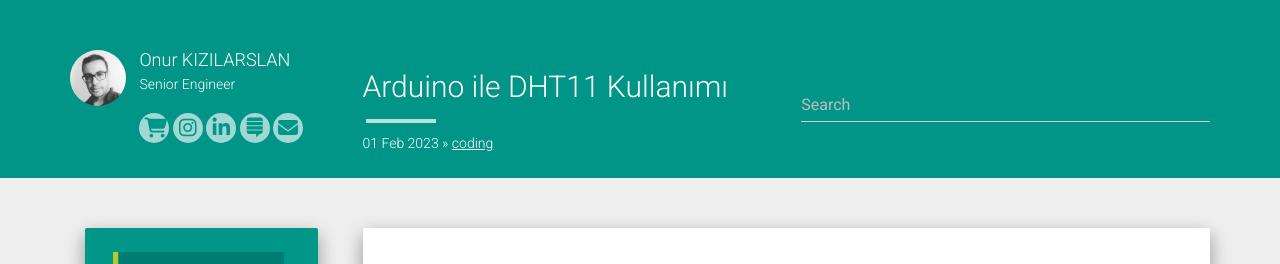
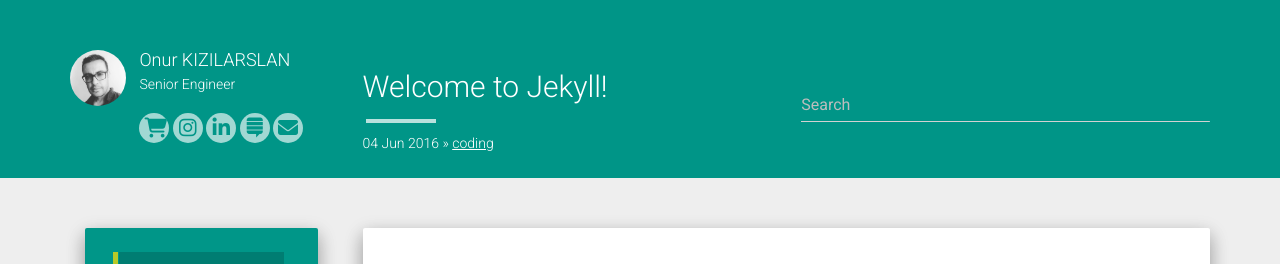
Before and after one commit to imonur/blog, a Jekyll site: the page built from _posts/2016-06-04-dht11-kullanimi.md, in a window 1280 px wide. Shown: the top 264 px of the page. Built offline with Jekyll 4.4.1, drawn with Linux system fonts in a browser that asks for light colours; nearby versions of some CDN libraries; comment, search, counter and statistics services are not loaded.

Commit message:
Update and rename 2023-02-01-dht11-kullanimi.md to 2016-06-04-dht11-kullanimi.md

```diff
--- a/_posts/2023-02-01-dht11-kullanimi.md
+++ b/_posts/2016-06-04-dht11-kullanimi.md
@@ -1,7 +1,7 @@
 ---
 layout: post
-title:  Arduino ile DHT11 Kullanımı
-date:   2023-02-01 13:50:39
+title:  "Welcome to Jekyll!"
+date:   2016-06-04 13:50:39
 categories: coding
 ---
 
```
